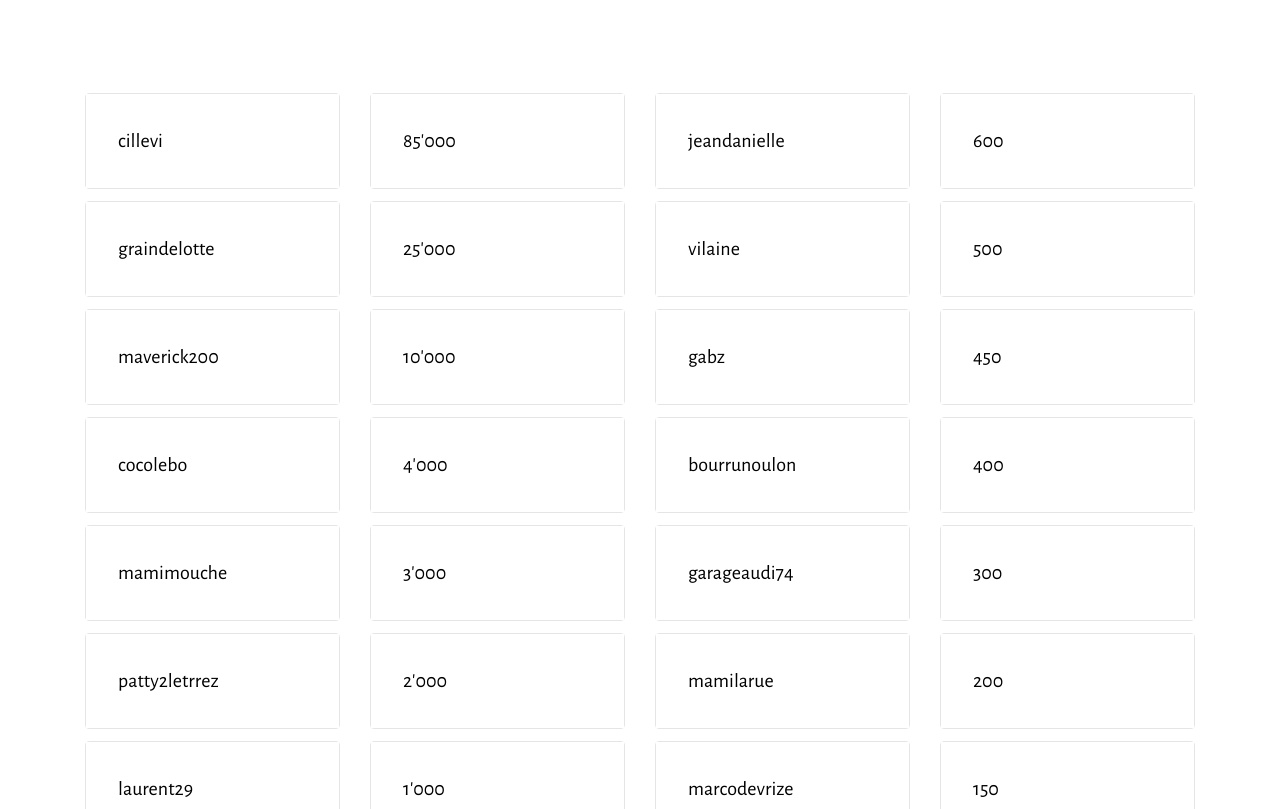
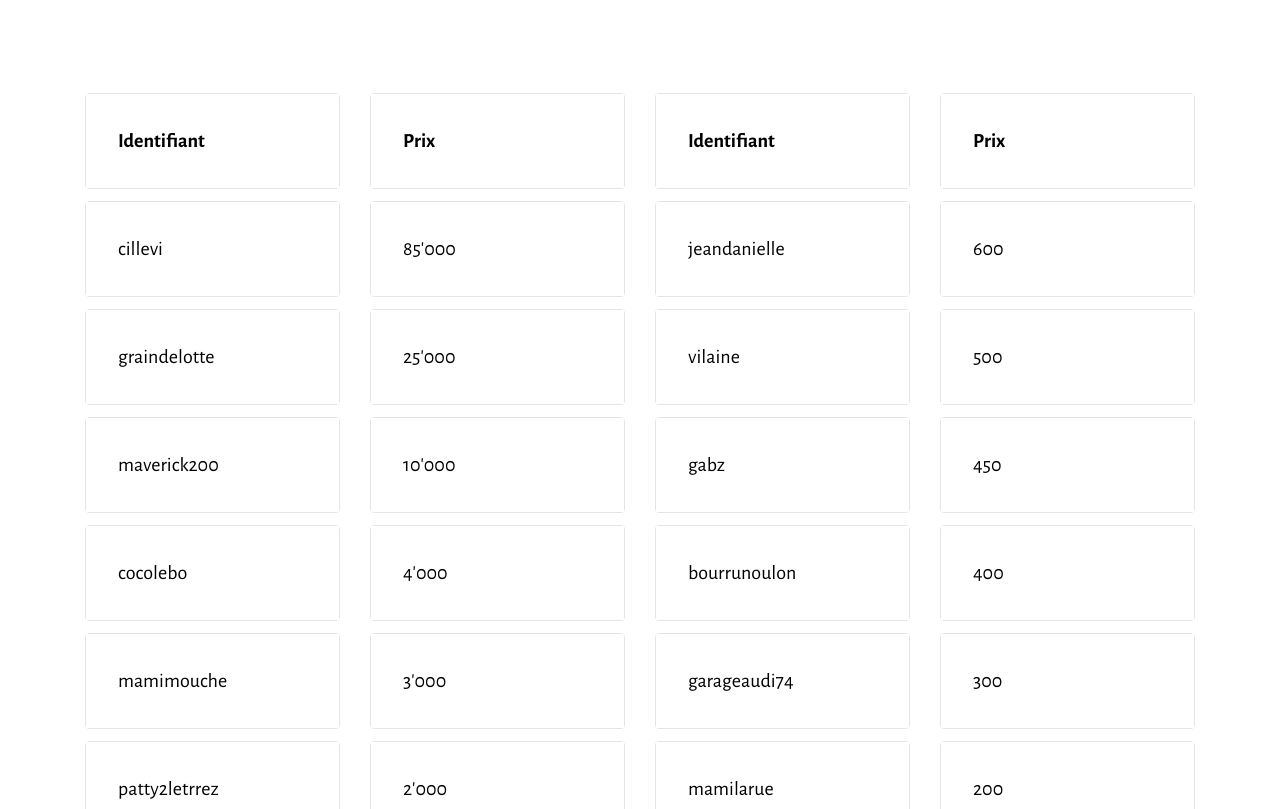
Before and after one commit to loicgarouste/tournoidenoel2017, a plain HTML site: page index.html in a window 1280 px wide. Shown: the part 803-1612 px from the top of the page. Drawn offline with nearby package versions, Linux system fonts and the light colour scheme.

Commit message:
create github pages

```diff
--- /dev/null
+++ b/assets/images/hashes.json
@@ -0,0 +1 @@
+{"BqzRFHWeWaX4ZJkByFgDdA==":"mbr-1620x1080.jpg"}
--- a/assets/mobirise/css/mbr-additional.css
+++ b/assets/mobirise/css/mbr-additional.css
@@ -5,6 +5,16 @@
 #header1-0 P {
   text-align: right;
   color: #c40500;
+}
+#content4-c H4 {
+  text-align: right;
+}
+#content4-c P {
+  text-align: left;
+  font-size: 20px;
+}
+#content4-c B {
+  font-size: 32px;
 }
 #content4-1 H4 {
   text-align: right;
@@ -19,6 +29,9 @@
 #content4-2 P {
   text-align: left;
   font-size: 20px;
+}
+#content4-2 B {
+  font-size: 32px;
 }
 #content4-3 H4 {
   text-align: right;
--- a/index.html
+++ b/index.html
@@ -6,7 +6,7 @@
   <meta http-equiv="X-UA-Compatible" content="IE=edge">
   <meta name="generator" content="Mobirise v4.5.2, mobirise.com">
   <meta name="viewport" content="width=device-width, initial-scale=1, minimum-scale=1">
-  <link rel="shortcut icon" href="assets/images/logo.png" type="image/x-icon">
+  <link rel="shortcut icon" href="assets/images/santaclasuse-128x154.png" type="image/x-icon">
   <meta name="description" content="le classement du tournoi de noel">
   <title>tournoi de noel</title>
   <link rel="stylesheet" href="assets/font-awesome/css/font-awesome.css">
@@ -30,7 +30,7 @@ document.location = "http://go.vegasfiesta.com/fr";
 <body>
 <section class="mbr-section mbr-section-full" id="header1-0" data-bg-video="https://www.youtube.com/embed/PIZ314W8BoY?rel=0&amp;amp;showinfo=0&amp;autoplay=0&amp;loop=0" data-rv-view="7">
     <div class="mbr-table-cell">
-        <div class="mbr-overlay" style="opacity: 0; background-color: rgb(91, 192, 222);"></div>
+
         <div class="container">
             <div class="row">
                 <div class="col-md-8 col-md-offset-4 text-xs-right">
@@ -41,11 +41,51 @@ document.location = "http://go.vegasfiesta.com/fr";
                 </div>
             </div>
         </div>
-        <a class="mbr-arrow" href="#content4-1"><i class="fa fa-angle-down"></i></a>
+        <a class="mbr-arrow" href="#content4-c"><i class="fa fa-angle-down"></i></a>
     </div>
 </section>
 
-<section class="mbr-section mbr-section-small" id="content4-1" data-rv-view="10" style="background-color: rgb(255, 255, 255); padding-top: 6rem; padding-bottom: 0rem;">
+<section class="mbr-section mbr-section-small" id="content4-c" data-rv-view="34" style="background-color: rgb(255, 255, 255); padding-top: 6rem; padding-bottom: 0rem;">
+
+    <div class="container">
+        <div class="row">
+            <div class="col-sm-6 col-md-3">
+                <div class="card cart-block">
+                    <div class="card-block">
+
+                        <p class="card-text"><strong>Identifiant</strong></p>
+                    </div>
+                </div>
+            </div>
+            <div class="col-sm-6 col-md-3">
+                <div class="card cart-block">
+                    <div class="card-block">
+
+                        <p class="card-text"><strong>Prix</strong></p>
+                    </div>
+                </div>
+            </div>
+            <div class="col-sm-6 col-md-3">
+                <div class="card cart-block">
+                    <div class="card-block">
+
+                        <p class="card-text"><strong>Identifiant</strong></p>
+                    </div>
+                </div>
+            </div>
+            <div class="col-sm-6 col-md-3">
+                <div class="card cart-block">
+                    <div class="card-block">
+
+                        <p class="card-text"><strong>Prix</strong></p>
+                    </div>
+                </div>
+            </div>
+        </div>
+    </div>
+</section>
+
+<section class="mbr-section mbr-section-small" id="content4-1" data-rv-view="10" style="background-color: rgb(255, 255, 255); padding-top: 0rem; padding-bottom: 0rem;">
 
     <div class="container">
         <div class="row">
```
Also changed, not shown: assets/images/santaclasuse-128x154.png (added), 1 other file.
